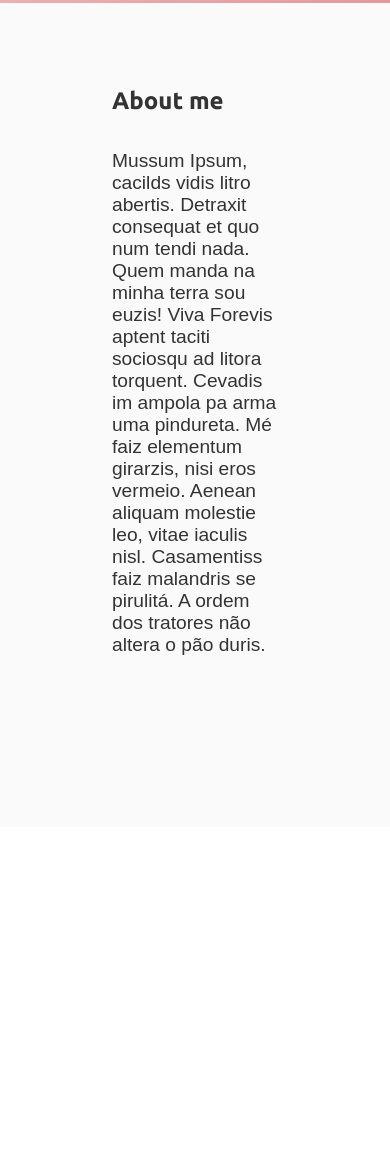
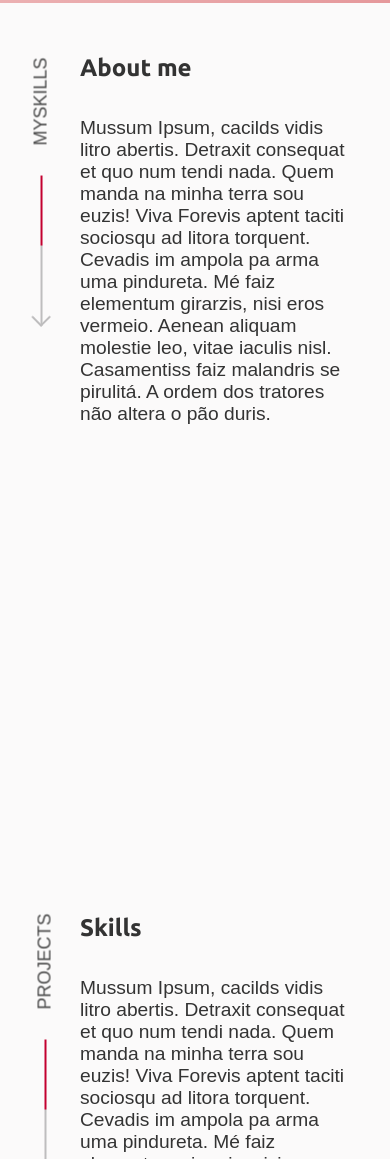
Before and after one commit to alynevieira/portifolio, a plain HTML site: page index.html in a window 390 px wide. Shown: the part 841-2000 px from the top of the page. Before the commit the page ends 1668 px from the top, so only its background shows below. Drawn offline with Linux system fonts and the light colour scheme.

Commit message:
Setas com animações e responsividade

```diff
--- a/index.html
+++ b/index.html
@@ -8,11 +8,12 @@
 
     <link href="https://fonts.googleapis.com/css2?family=Roboto&family=Ubuntu:wght@700&display=swap" rel="stylesheet">
 
+    <link rel="shortcut icon" href="favicon.ico">
     <link rel="stylesheet" href="styles/css/styles.css" type="text/css">
     <link rel="stylesheet" href="styles/css/buttons-social.css" type="text/css">
     <link rel="stylesheet" href="styles/css/button-arrow.css" type="text/css">
     <link rel="stylesheet" href="styles/css/animation-writter.css" type="text/css">
-    <link rel="shortcut icon" href="favicon.ico">
+    <link rel="stylesheet" href="styles/css/button-arrow-line.css" type="text/css">
   </head>
 
   <body>
@@ -21,13 +22,13 @@
       <nav>
         <ul>
           <li>
-            <a href="#about">About me</a>
+            <a href="#about">About</a>
           </li>
           <li>
-            <a>Skills</a>
+            <a href="#skills">Skills</a>
           </li>
           <li>
-            <a>Projects</a>
+            <a href="#projects">Projects</a>
           </li>
         </ul>
       </nav>
@@ -99,29 +100,76 @@
     </div>
 
     <span id="about"></span>
-    <section class="about">
+    <section class="app-section">
       <div class="container">
+
+        <!-- <a class="link" href="#skills">
+          <span class="link__arrow">
+            <span></span>
+            <span></span>
+          </span>
+          <span class="link__line"></span>
+          <span class="link__text">Skills</span>
+        </a> -->
+
+        <a class="link" href="#skills">
+          <span class="link__arrow">
+            <span></span>
+            <span></span>
+          </span>
+          <span class="link__line"></span>
+          <span class="link__text">Myskills</span>
+        </a>
+
         <h1>About me</h1>
         <p>Mussum Ipsum, cacilds vidis litro abertis. Detraxit consequat et quo num tendi nada. Quem manda na minha terra sou euzis! Viva Forevis aptent taciti sociosqu ad litora torquent. Cevadis im ampola pa arma uma pindureta.
         Mé faiz elementum girarzis, nisi eros vermeio. Aenean aliquam molestie leo, vitae iaculis nisl. Casamentiss faiz malandris se pirulitá. A ordem dos tratores não altera o pão duris.</p>
       </div>
     </section>
 
-      <section class="courses">
+    <span id="skills"></span>
+    <section class="app-section">
+      <div class="container">
 
-      </section>
+        <a class="link" href="#projects">
+          <span class="link__arrow">
+            <span></span>
+            <span></span>
+          </span>
+          <span class="link__line"></span>
+          <span class="link__text">Projects</span>
+        </a>
 
-      <section class="skills">
+        <h1>Skills</h1>
+        <p>Mussum Ipsum, cacilds vidis litro abertis. Detraxit consequat et quo num tendi nada. Quem manda na minha terra sou euzis! Viva Forevis aptent taciti sociosqu ad litora torquent. Cevadis im ampola pa arma uma pindureta.
+        Mé faiz elementum girarzis, nisi eros vermeio. Aenean aliquam molestie leo, vitae iaculis nisl. Casamentiss faiz malandris se pirulitá. A ordem dos tratores não altera o pão duris.</p>
+      </div>
+    </section>
 
-      </section>
+    <span id="projects"></span>
+    <section class="app-section">
+      <div class="container">
 
-      <section class="projects">
+        <a class="link" href="#contact">
+          <span class="link__arrow">
+            <span></span>
+            <span></span>
+          </span>
+          <span class="link__line"></span>
+          <span class="link__text">Contact</span>
+        </a>
 
-      </section>
+        <h1>Projects</h1>
+        <p>Mussum Ipsum, cacilds vidis litro abertis. Detraxit consequat et quo num tendi nada. Quem manda na minha terra sou euzis! Viva Forevis aptent taciti sociosqu ad litora torquent. Cevadis im ampola pa arma uma pindureta.
+        Mé faiz elementum girarzis, nisi eros vermeio. Aenean aliquam molestie leo, vitae iaculis nisl. Casamentiss faiz malandris se pirulitá. A ordem dos tratores não altera o pão duris.</p>
+      </div>
+    </section>
 
-      <footer>
+    <span id="contact"></span>
+    <footer>
+      <h1>HEyyyyyy jude</h1>
 
-      </footer>
+    </footer>
 
     <!-- JAVASCRIPT -->
     <script type="text/javascript" src="js/animations.js"></script>
--- /dev/null
+++ b/styles/css/button-arrow-line.css
@@ -0,0 +1,102 @@
+.link {
+	display: inline-flex;
+	align-items: center;
+	padding: 5px;
+	text-decoration: none;
+	transform: rotate(-90deg) translate3d(-180px, -185px, 0);
+}
+
+.link__arrow {
+	display: inline-flex;
+}
+
+.link__arrow span {
+	position: relative;
+	width: 14px;
+	height: 2px;
+	border-radius: 2px;
+	overflow: hidden;
+	background: #bebdbe;
+	z-index: 2;
+}
+
+.link__arrow span:nth-child(1) {
+	transform-origin: left bottom;
+	transform: rotate(45deg) translate3d(8px, -10px, 0);
+}
+
+.link__arrow span:nth-child(2) {
+	transform-origin: left bottom;
+	transform: rotate(-45deg);
+}
+
+.link__arrow span:after {
+	content: '';
+	display: block;
+	position: absolute;
+	left: 0;
+	width: 0;
+	height: 2px;
+	background: #c3002f;
+}
+
+.link__line {
+	position: relative;
+	margin-left: -14px;
+	margin-right: 30px;
+	width: 150px;
+	height: 2px;
+	background: #bebdbe;
+	overflow: hidden;
+	z-index: 1;
+}
+
+.link__line:after {
+	content: '';
+	display: block;
+	position: absolute;
+	left: 80px;
+	width: 70px;
+	height: 2px;
+	background: #c3002f;
+}
+
+.link__text {
+	color: #4a4a4a;
+	font-size: 18px;
+	text-transform: uppercase;
+}
+
+.link:hover .link__line:after {
+	animation: animation-line 1.5s forwards;
+}
+
+.link:hover .link__arrow span:after {
+	animation: animation-arrow 0.8s forwards;
+	animation-delay: 1s;
+}
+
+@keyframes animation-line {
+	0% {
+		left: 80px;
+ }
+	100% {
+		left: 0;
+ }
+}
+
+@keyframes animation-arrow {
+	0% {
+		width: 0;
+ }
+	100% {
+		width: 100%;
+ }
+}
+
+@media screen and (min-width: 1024px) {
+  .link {
+		transform: rotate(-90deg) translate3d(-180px, -230px, 0);
+  }
+
+}
--- a/styles/css/styles.css
+++ b/styles/css/styles.css
@@ -25,7 +25,8 @@ nav ul {
   flex-direction: row;
   white-space: pre-wrap;
 
-  padding-right: 4rem;
+  padding-right: 3.5rem;
+  padding-left: 0;
   list-style: none;
 }
 
@@ -36,6 +37,7 @@ nav ul li {
 nav ul li a {
   text-decoration: none;
   font-weight: 600;
+  color: #333333;
 }
 
 nav ul li a:hover {
@@ -43,10 +45,6 @@ nav ul li a:hover {
   -webkit-background-clip: text;
   background-clip: text;
   -webkit-text-fill-color: transparent;
-}
-
-nav ul li a:visited {
-  color: #333333;
 }
 
 .container {
@@ -73,14 +71,33 @@ nav ul li a:visited {
   text-align: center;
 }
 
-.about {
+.app-section {
   background-color: #fbfafa;
-  padding: 4rem 7rem 0 7rem;
-  min-height: 90vh;
+  min-height: 100vh;
   border-top: 0;
+  padding: 0rem 2rem 1rem 5rem;
 }
 
-.about p {
+.app-section p {
   padding-top: 1rem;
   font-size: 1.2rem;
 }
+
+.row {
+  display: flex;
+}
+
+.column {
+  flex: 50%;
+}
+
+@media screen and (min-width: 1024px) {
+  .app-section {
+    padding: 1rem 10rem 0 10rem;
+  }
+
+  nav ul {
+    padding-right: 4rem;
+  }
+
+}
```
Also changed, not shown: 1 other file.
